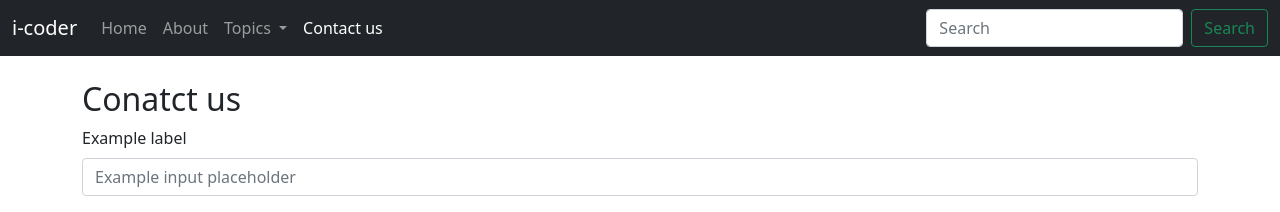
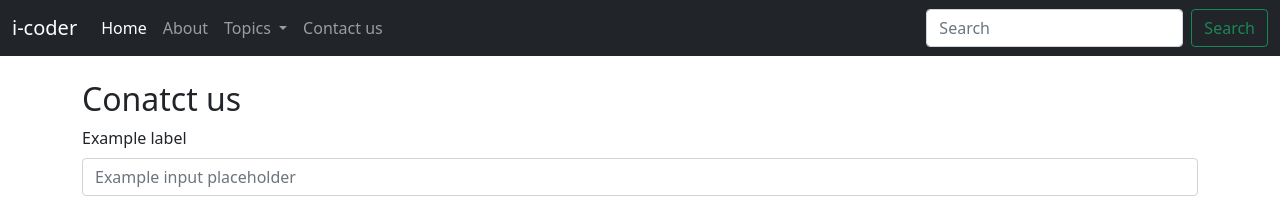
Before and after one commit to Bhanu-47/boot_strap, a Jekyll site: the page contact.html, which Jekyll copies as it is, in a window 1280 px wide. Shown: the top 212 px of the page. Built offline with Jekyll 4.4.1, drawn with Linux system fonts in a browser that asks for light colours.

Commit message:
Update contact.html

```diff
--- a/contact.html
+++ b/contact.html
@@ -25,10 +25,10 @@
             <div class="collapse navbar-collapse" id="navbarSupportedContent">
                 <ul class="navbar-nav me-auto mb-2 mb-lg-0">
                     <li class="nav-item">
-                        <a class="nav-link " aria-current="page" href="/">Home</a>
+                        <a class="nav-link active" aria-current="page" href="boot_strap/">Home</a>
                     </li>
                     <li class="nav-item">
-                        <a class="nav-link " href="/about.html">About</a>
+                        <a class="nav-link" href="/boot_strap/about.html">About</a>
                     </li>
                     <li class="nav-item dropdown">
                         <a class="nav-link dropdown-toggle" href="#" id="navbarDropdown" role="button"
@@ -47,7 +47,7 @@
                         </ul>
                     </li>
                     <li class="nav-item">
-                        <a class="nav-link active" href="/contact.html">Contact us</a>
+                        <a class="nav-link" href="/boot_strap/contact.html">Contact us</a>
                     </li>
 
 
```
